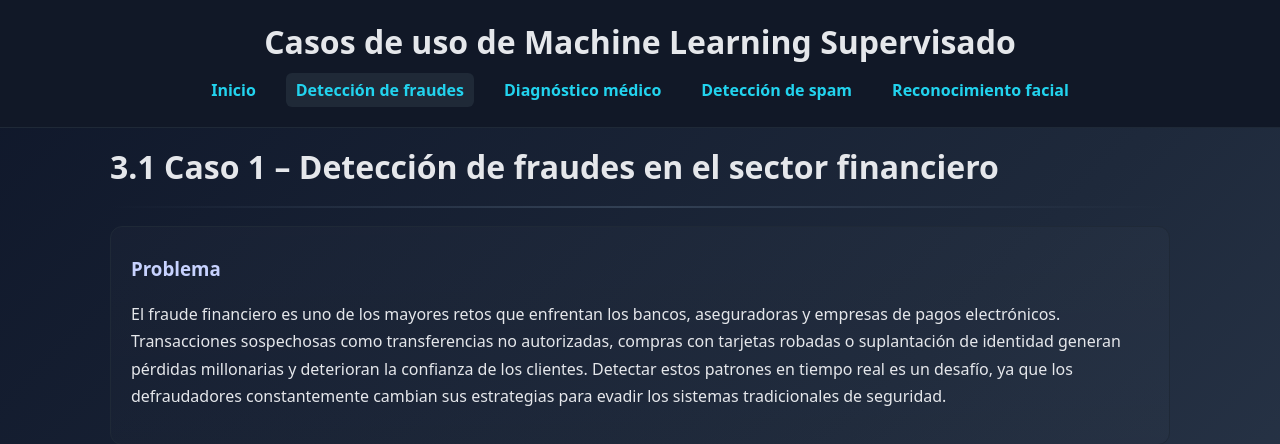
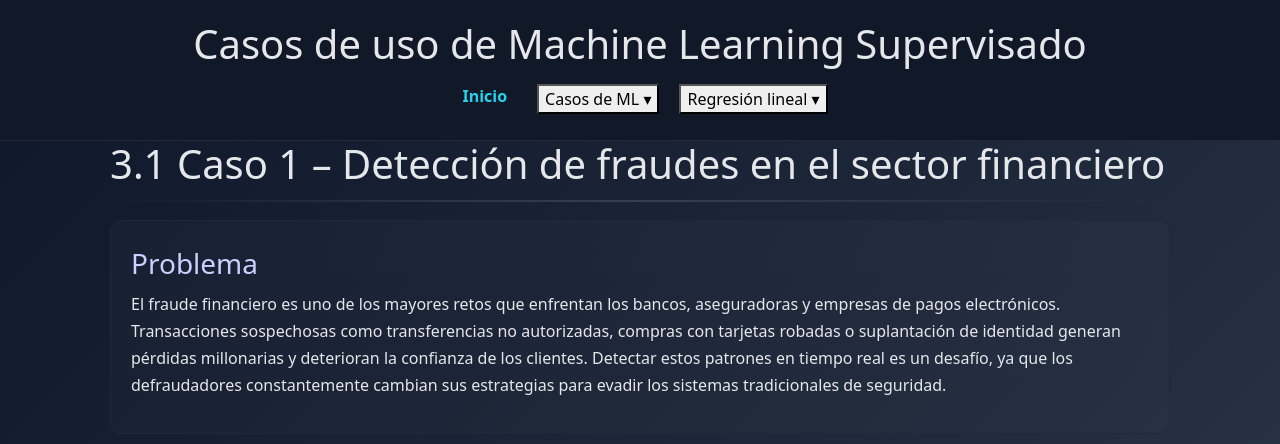
Before and after one commit to DaniCoZi/Casos-de-Uso-Machine-Learning-Supervisado, a Flask app: page /caso/deteccion-fraudes in a window 1280 px wide. Shown: the top 444 px of the page. Run offline with Flask 3, Linux system fonts and the light colour scheme.

Commit message:
Update base.html
Se adicionan botones con sus respectivas rutas y funcionalidades para que funcione correctamente

```diff
--- a/templates/base.html
+++ b/templates/base.html
@@ -3,27 +3,89 @@
 <head>
   <meta charset="utf-8">
   <title>{% block title %}ML Supervisado{% endblock %}</title>
+
+  <!-- Bootstrap -->
+  <link
+    href="https://cdn.jsdelivr.net/npm/bootstrap@5.3.3/dist/css/bootstrap.min.css"
+    rel="stylesheet"
+    integrity="sha384-QWTKZyjpPEjISv5WaRU9OFeRpok6YctnYmDr5pNlyT2bRjXh0JMhjY6hW+ALEwIH"
+    crossorigin="anonymous"
+  >
   <link rel="stylesheet" href="{{ url_for('static', filename='style.css') }}">
+  <meta name="viewport" content="width=device-width, initial-scale=1">
 </head>
+
 <body>
-  <!-- Header fijo -->
-  <header>
+  <!-- Header como antes (estático, oscuro) -->
+  <header class="app-header">
     <h1>Casos de uso de Machine Learning Supervisado</h1>
     <nav>
       <ul class="menu">
-        <li><a href="/" class="{% if request.path=='/' %}active{% endif %}">Inicio</a></li>
-        <li><a href="/caso/deteccion-fraudes" class="{% if '/deteccion-fraudes' in request.path %}active{% endif %}">Detección de fraudes</a></li>
-        <li><a href="/caso/diagnostico-medico" class="{% if '/diagnostico-medico' in request.path %}active{% endif %}">Diagnóstico médico</a></li>
-        <li><a href="/caso/spam" class="{% if '/spam' in request.path %}active{% endif %}">Detección de spam</a></li>
-        <li><a href="/caso/reconocimiento-facial" class="{% if '/reconocimiento-facial' in request.path %}active{% endif %}">Reconocimiento facial</a></li>
+        <li><a href="{{ url_for('index') }}" class="{% if request.path == url_for('index') %}active{% endif %}">Inicio</a></li>
 
+        <li class="dropdown">
+          <button class="dropbtn {% if '/caso/' in request.path %}active{% endif %}">Casos de ML ▾</button>
+          <ul class="dropdown-menu">
+            <li><a href="{{ url_for('caso_fraudes') }}">Detección de fraudes</a></li>
+            <li><a href="{{ url_for('caso_diagnostico') }}">Diagnóstico médico</a></li>
+            <li><a href="{{ url_for('spam') }}">Sistema de Filtrado Spam</a></li>
+            <li><a href="{{ url_for('reconocimiento_facial') }}">Reconocimiento facial</a></li>
+          </ul>
+        </li>
+
+        <li class="dropdown">
+          <button class="dropbtn {% if request.path.startswith(url_for('RL')) or request.path.startswith(url_for('pruebas')) or request.path.startswith(url_for('rl_conceptos')) %}active{% endif %}">
+            Regresión lineal ▾
+          </button>
+          <ul class="dropdown-menu">
+            <li><a href="{{ url_for('rl_conceptos') }}">Conceptos básicos</a></li>
+            <li><a href="{{ url_for('RL') }}">Ejercicio práctico</a></li>
+            <li><a href="{{ url_for('pruebas') }}">Pruebas</a></li>
+          </ul>
+        </li>
       </ul>
     </nav>
   </header>
 
-  <!-- Contenido dinámico -->
+
   <main>
     {% block content %}{% endblock %}
   </main>
+
+  <script src="https://cdn.jsdelivr.net/npm/bootstrap@5.3.3/dist/js/bootstrap.bundle.min.js"
+          integrity="sha384-YvpcrYf0tY3lHB60NNkmXc5s9fDVZLESaAA55NDzOxhy9GkcIdslK1eN7N6jIeHz"
+          crossorigin="anonymous"></script>
+
+  <script>
+    document.querySelectorAll('.dropdown .dropbtn').forEach(function(btn){
+      btn.addEventListener('click', function(e){
+        e.preventDefault();
+        const menu = this.parentElement.querySelector('.dropdown-menu');
+        const open = document.querySelector('.dropdown-menu.open');
+        if (open && open !== menu) open.classList.remove('open');
+        menu.classList.toggle('open');
+      });
+    });
+    document.addEventListener('click', function(e){
+      const isDropdown = e.target.closest('.dropdown');
+      if (!isDropdown) document.querySelectorAll('.dropdown-menu.open').forEach(m => m.classList.remove('open'));
+    });
+  </script>
+  <script>
+    window.MathJax = {
+      tex: {
+        inlineMath: [['\\(','\\)'], ['$', '$']],
+        displayMath: [['\\[','\\]'], ['$$','$$']]
+      },
+      // 👇 Procesar solo los elementos que yo marque con esta clase
+      options: {
+        processHtmlClass: 'mjx-process',
+        ignoreHtmlClass: 'no-mjx'    // por si quieres marcar zonas a ignorar
+      },
+      svg: { fontCache: 'global' }
+    };
+  </script>
+  <script defer src="https://cdn.jsdelivr.net/npm/mathjax@3/es5/tex-svg.js"></script>
+
 </body>
 </html>
```
